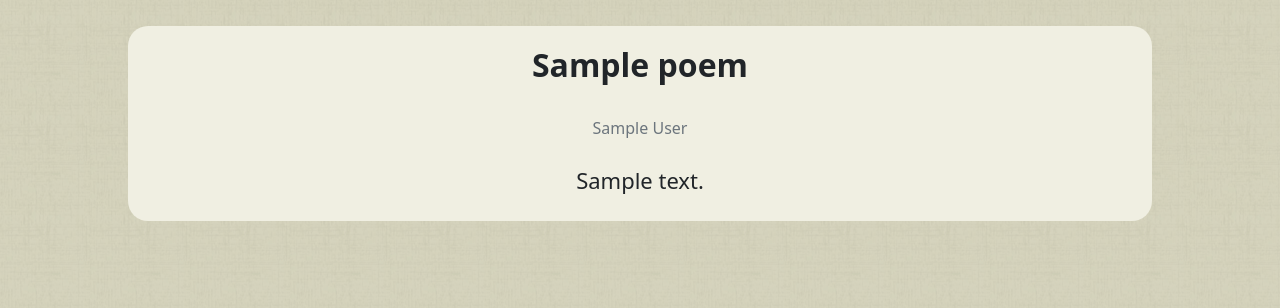
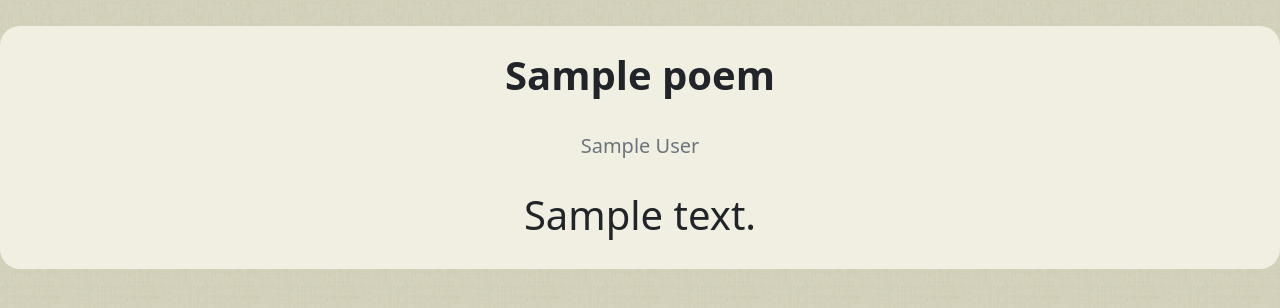
Before and after one commit to Ax-NET-02/Read-ancient-poems-early, a Flask app: page / in a window 1280 px wide. Shown: the top 308 px of the page. Run offline with Flask 3, Linux system fonts and the light colour scheme; tables that the repository leaves empty hold one stand-in row (values such as "Sample post"); some libraries are stand-ins or nearby versions.

Commit message:
更改布局大小

```diff
--- a/static/css/index.css
+++ b/static/css/index.css
@@ -13,7 +13,7 @@ body {
     margin-top: 2%;
     border-radius: 20px; /* 将四个角都设置为 20px 的圆角 */
 
-    width: 80%;
+    width: 100%;
 }
 
 .poem-text {
--- a/templates/index.html
+++ b/templates/index.html
@@ -16,9 +16,9 @@
                 <div style="margin-top: 2%;" class="text-center">
                     <!-- 标题和作者 -->
 
-                    <h2><strong>{{ verses['title'] }}</strong></h2>
+                    <h1><strong>{{ verses['title'] }}</strong></h1>
                     <br>
-                    <span class="text-secondary">{{ verses['author'] }}</span>
+                    <span class="text-secondary" style="font-size: 20px;">{{ verses['author'] }}</span>
                     <br>
                     <br>
                     <div id="poemText{{ verses['poem_id'] }}">
@@ -41,7 +41,7 @@
              // 更新诗句文本内容
              poemText.innerHTML = newTextContent;
              // 修改文字大小
-             poemText.style.fontSize = '22px';
+             poemText.style.fontSize = '40px';
          </script>
     {% endfor %}
 </body>
```
